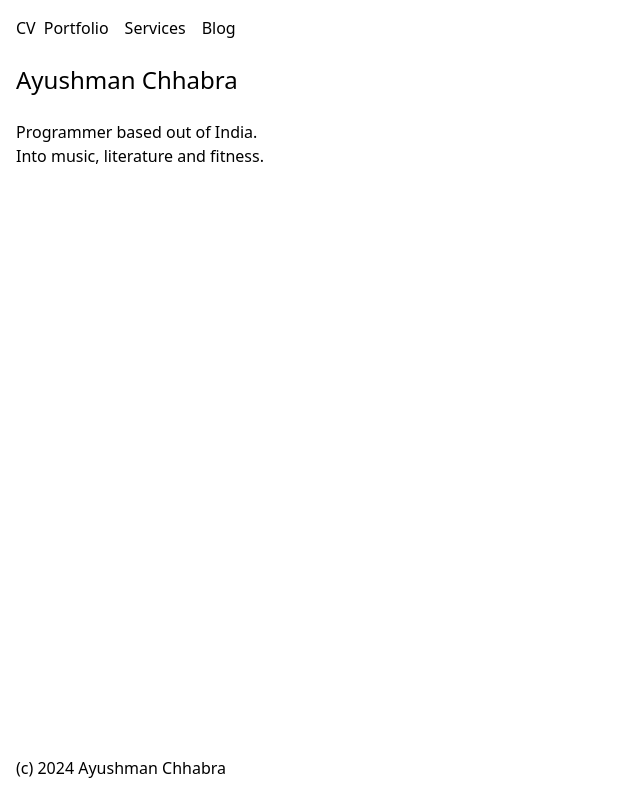
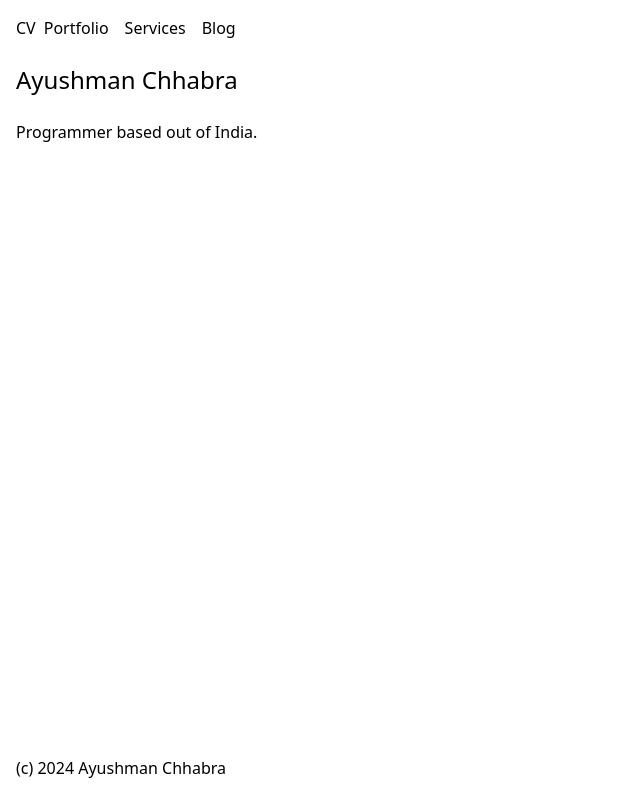
Before and after one commit to tharatau/site, a React (Vite) app: page / in a window 1280 px wide. Shown: the whole page, without its empty margins (0-640 px from the left). Built offline with nearby package versions, Linux system fonts and the light colour scheme.

Commit message:
chore: update copy

```diff
--- a/App.tsx
+++ b/App.tsx
@@ -16,7 +16,6 @@ export default function App() {
         <br />
         <ul>
           <li className='text-md'>Programmer based out of India.</li>
-          <li className='text-md'>Into music, literature and fitness.</li>
         </ul>
       </div>
 
```
